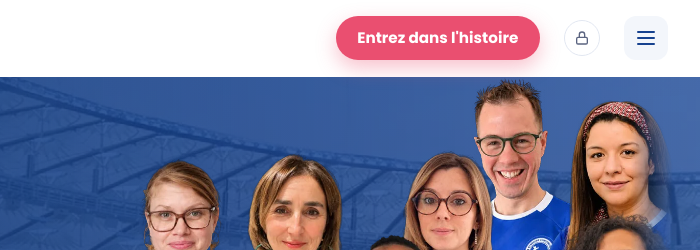
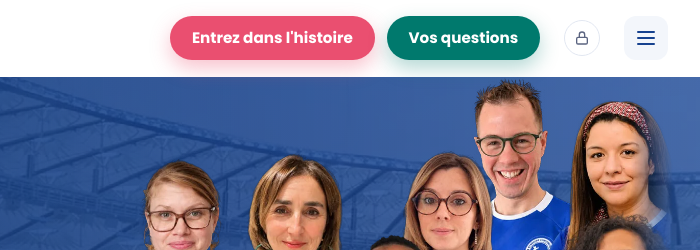
Before and after one commit to sporcftcirpauto/elections-cftc-irpauto, a plain HTML site: page index.html in a window 1280 px wide. Shown: the top 250 px of the page, 580-1280 px from the left. Drawn offline with Linux system fonts and the light colour scheme.

Commit message:
Vos questions : bouton et formulaire de nouveau affichés
Co-Authored-By: Claude Opus 5.5 <noreply@anthropic.com>

```diff
--- a/index.html
+++ b/index.html
@@ -77,11 +77,10 @@
       <a href="#tracts">Nos tracts</a>
       <a href="#comment-voter">Comment voter&nbsp;?</a>
       <a class="btn btn-pink nav-cta-mobile" href="#vote">Entrez dans l'histoire</a>
-      <!-- « Vos questions » masqué en attendant que la boîte pro reçoive les messages du formulaire : retirer « hidden » (3 endroits) pour le remettre -->
-      <a class="btn btn-teal nav-cta-mobile" href="#questions" hidden>Vos questions</a>
+      <a class="btn btn-teal nav-cta-mobile" href="#questions">Vos questions</a>
     </nav>
     <a class="btn btn-pink header-cta" href="#vote">Entrez dans l'histoire</a>
-    <a class="btn btn-teal header-cta header-cta-q" href="#questions" hidden>Vos questions</a>
+    <a class="btn btn-teal header-cta header-cta-q" href="#questions">Vos questions</a>
     <a class="header-login" href="publier.html" rel="nofollow" title="Connexion (équipe)" aria-label="Connexion à l'espace équipe">
       <svg class="i"><use href="#i-lock"/></svg>
     </a>
@@ -585,7 +584,7 @@
   </section>
 
   <!-- ============ VOS QUESTIONS (formulaire envoyé à syndicat.cftc@irpauto.fr) ============ -->
-  <section class="section pattern section-questions" id="questions" aria-labelledby="questions-title" hidden>
+  <section class="section pattern section-questions" id="questions" aria-labelledby="questions-title">
     <div class="container">
       <header class="section-head center reveal">
         <p class="eyebrow">Vos questions</p>
```
